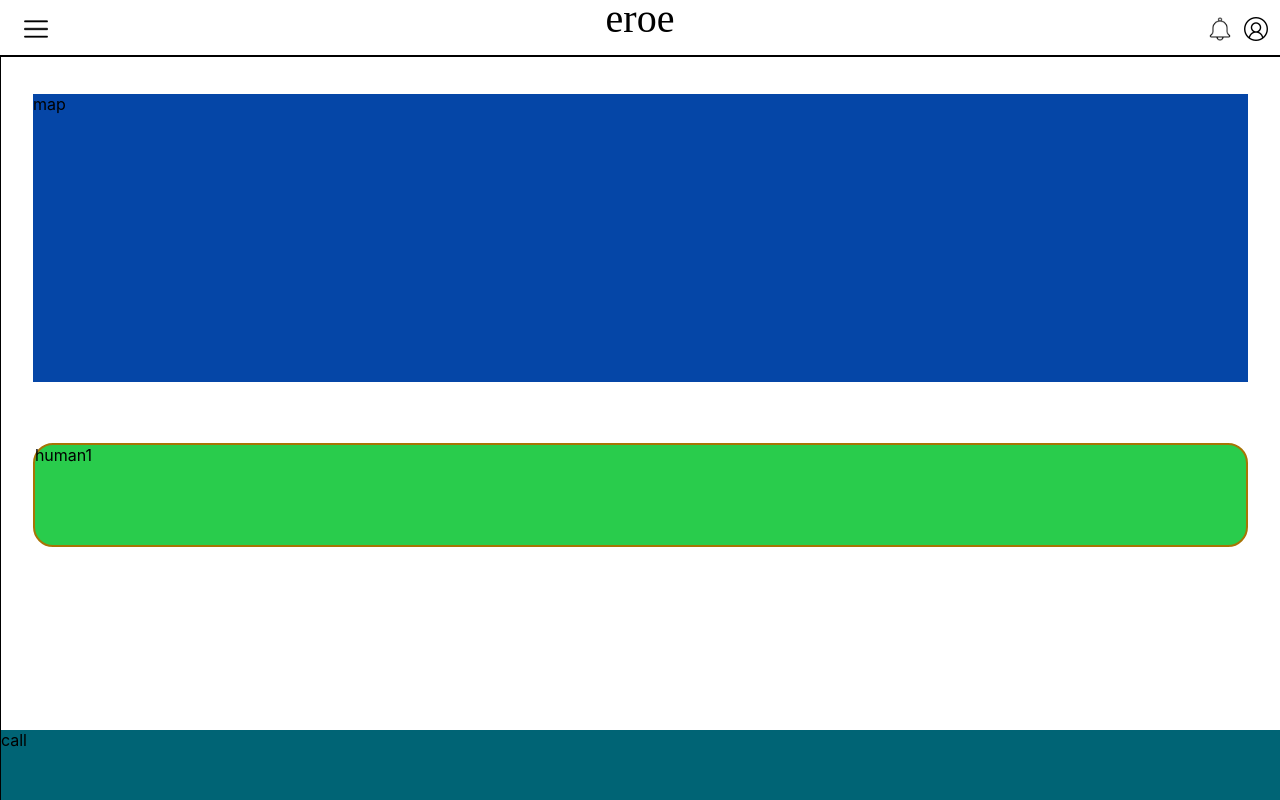
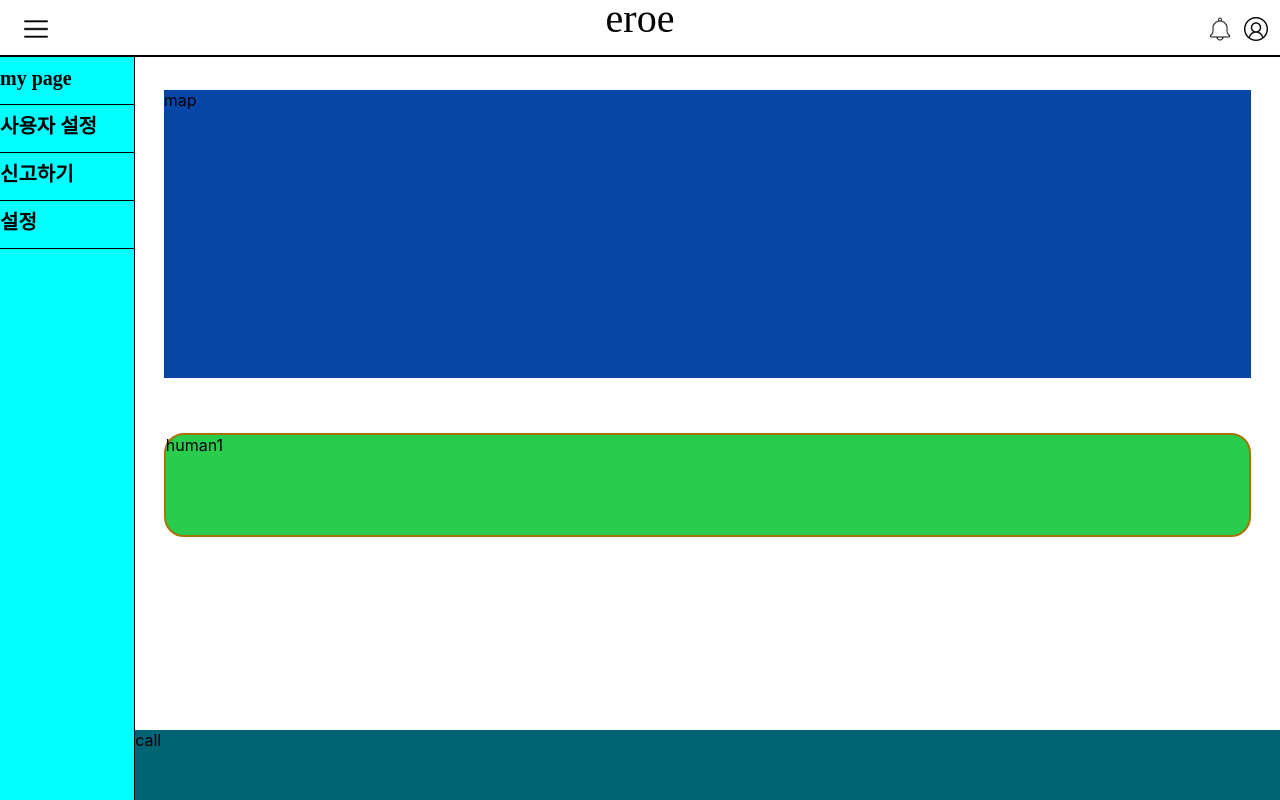
Before and after one commit to gakgya/eroe-web, a React (Create React App) app: page / in a window 1280 px wide. Built offline with nearby package versions, Linux system fonts and the light colour scheme; a web font is replaced by a local one.

Commit message:
커밋푸시 테스트

```diff
--- a/src/eroe/css/Sidemenu.css
+++ b/src/eroe/css/Sidemenu.css
@@ -5,7 +5,7 @@
   height: 100vh;
   border-right: 1px solid #000000;
   margin-right: 0;
-  margin-left: -150px;
+  margin-left: 0px;
   background-color: aqua;
 }
 
```
